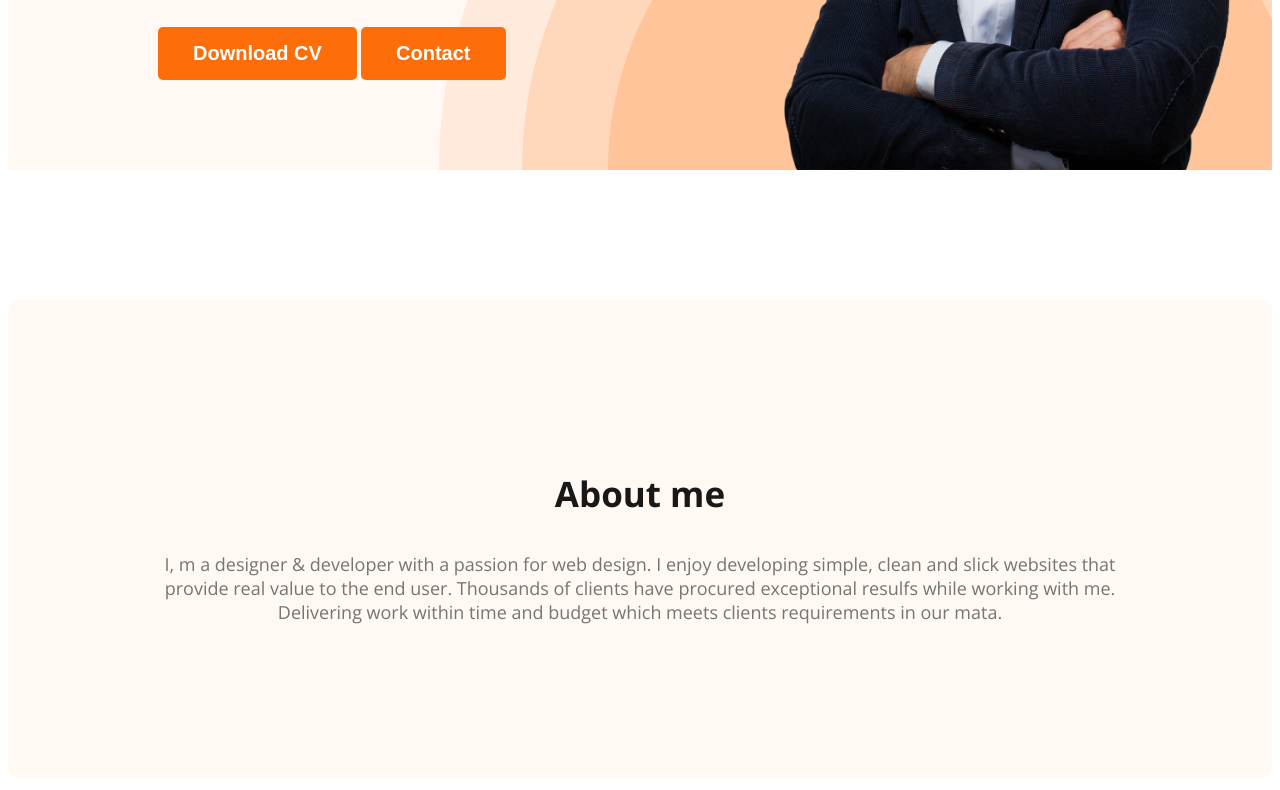
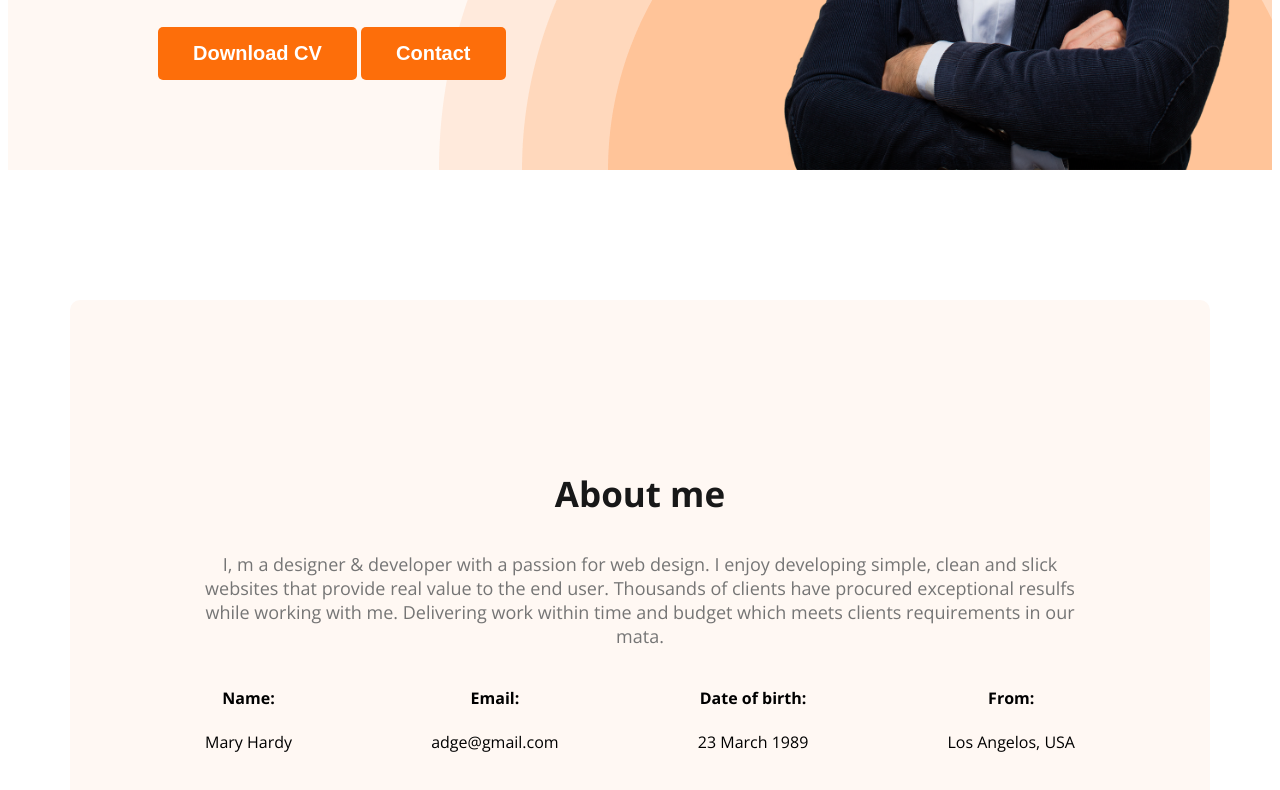
Before and after one commit to tanbir237/My-portfolio, a plain HTML site: page My-portfolio/index.html in a window 1280 px wide. Shown: the part 619-1409 px from the top of the page. Drawn offline with nearby package versions, Linux system fonts and the light colour scheme.

Commit message:
about info adeed

```diff
--- a/My-portfolio/Style/portfolio.css
+++ b/My-portfolio/Style/portfolio.css
@@ -116,6 +116,10 @@ nav a {
 }
 
 /* main section styles */
+main{
+    max-width: 1140px;
+    margin: 0 auto;
+}
 
 
 /* about section styles */
@@ -125,3 +129,12 @@ nav a {
     background: #FFF8F3;
     margin:130px 0;
 }
+
+.about-info-conteiner{
+    display: flex;
+    justify-content: space-between;
+}
+.about-info{
+    text-align: center;
+
+}
--- a/My-portfolio/index.html
+++ b/My-portfolio/index.html
@@ -36,6 +36,24 @@
      <section class="about" >
         <h3 class="section-tittle">About me</h3>
          <p class="section-dis">I, m a designer & developer with a passion for web design. I enjoy developing simple, clean and slick websites that provide real value to the end user. Thousands of clients have procured exceptional resulfs while working with me. Delivering work within time and budget which meets clients requirements in our mata.</p>
+         <div class="about-info-conteiner">
+            <div class="about-info">
+                <h4 class="info-tittle">Name:</h4>
+                <p class="info-dis">Mary Hardy</p>
+            </div>
+            <div class="about-info">
+                <h4 class="info-tittle">Email:</h4>
+                <p class="info-dis">adge@gmail.com</p>
+            </div>
+            <div class="about-info">
+                <h4 class="info-tittle">Date of birth:</h4>
+                <p class="info-dis">23 March 1989</p>
+            </div>
+            <div class="about-info">
+                <h4 class="info-tittle">From:</h4>
+                <p class="info-dis">Los Angelos, USA</p>
+            </div>
+         </div>
      </section>
     </main>
     <footer>
```
